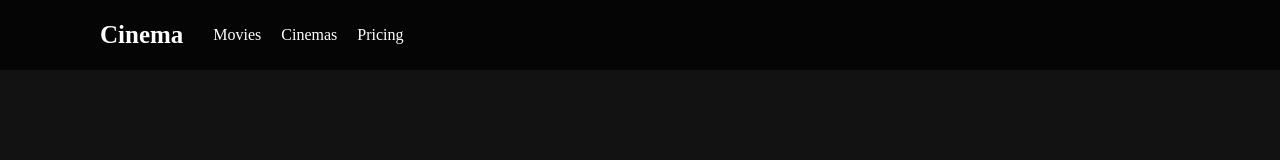
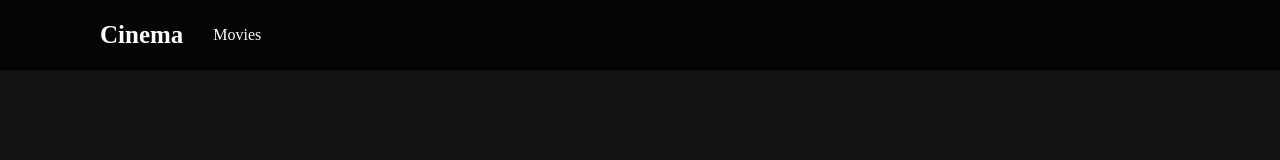
Before and after one commit to hnassim203/Cinema, a React app in the folder frontend/: page /confirm in a window 1280 px wide. Shown: the top 160 px of the page. Built offline with nearby package versions, Linux system fonts and the light colour scheme; sample sign-in values are in the browser's storage; the HTML template or start-up script is replaced by a standard one.

Commit message:
fixing navbar

```diff
--- a/frontend/src/pages/movieDetails/composenents/Navbar/Navbar.jsx
+++ b/frontend/src/pages/movieDetails/composenents/Navbar/Navbar.jsx
@@ -13,8 +13,6 @@ export default function Navbar() {
             <h1>Cinema</h1>
             <ul>
                 <li><Link smooth to='/#now-playing'>Movies</Link></li>
-                <li><a href="/cinemas">Cinemas</a></li>
-                <li><a href="/pricing">Pricing</a></li>
             </ul>
         </div>
 
```
Also changed, not shown: frontend/public/snaks/basically-burger-1.webp (added).
